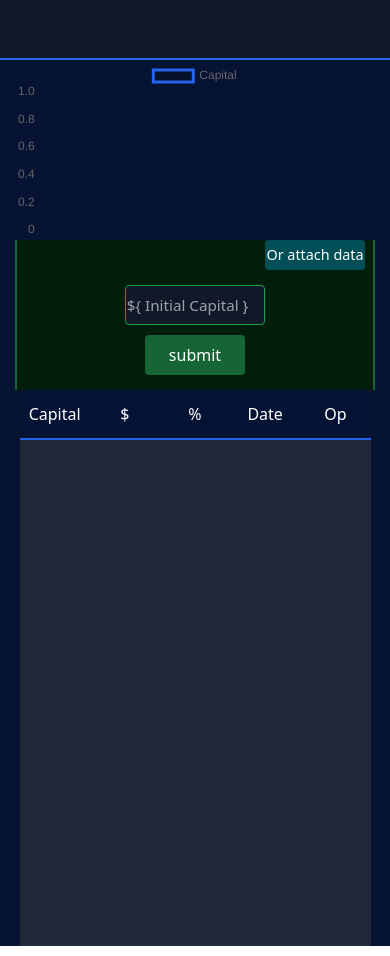
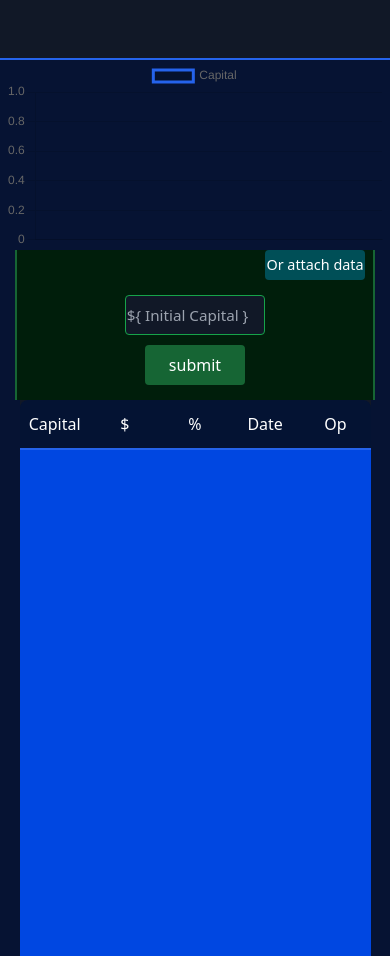
Before and after one commit to AlanTyping/trading-app, a React (Create React App) app: page /chart in a window 390 px wide. Built offline with nearby package versions, Linux system fonts and the light colour scheme.

Commit message:
new changes

```diff
--- a/src/App.css
+++ b/src/App.css
@@ -53,7 +53,7 @@ input[type=number] {
   }
 
   .chart {
-    height: 180px;
+    height: 190px;
   }
 
   #chart-form-container {
--- a/src/routes/chart/components/DataView.tsx
+++ b/src/routes/chart/components/DataView.tsx
@@ -19,7 +19,7 @@ const DataView = (): JSX.Element => {
         <p className={`${className}`}>Op</p>
       </div>
       <div className='w-full h-[auto] relative'>
-        <div className='file-container w-full bg-gray-800'>
+        <div className='file-container w-full bg-[#0047e1]'>
           {chart.map((e, i) => {
             if (e.number !== 0) return (
               <DataFile
```
